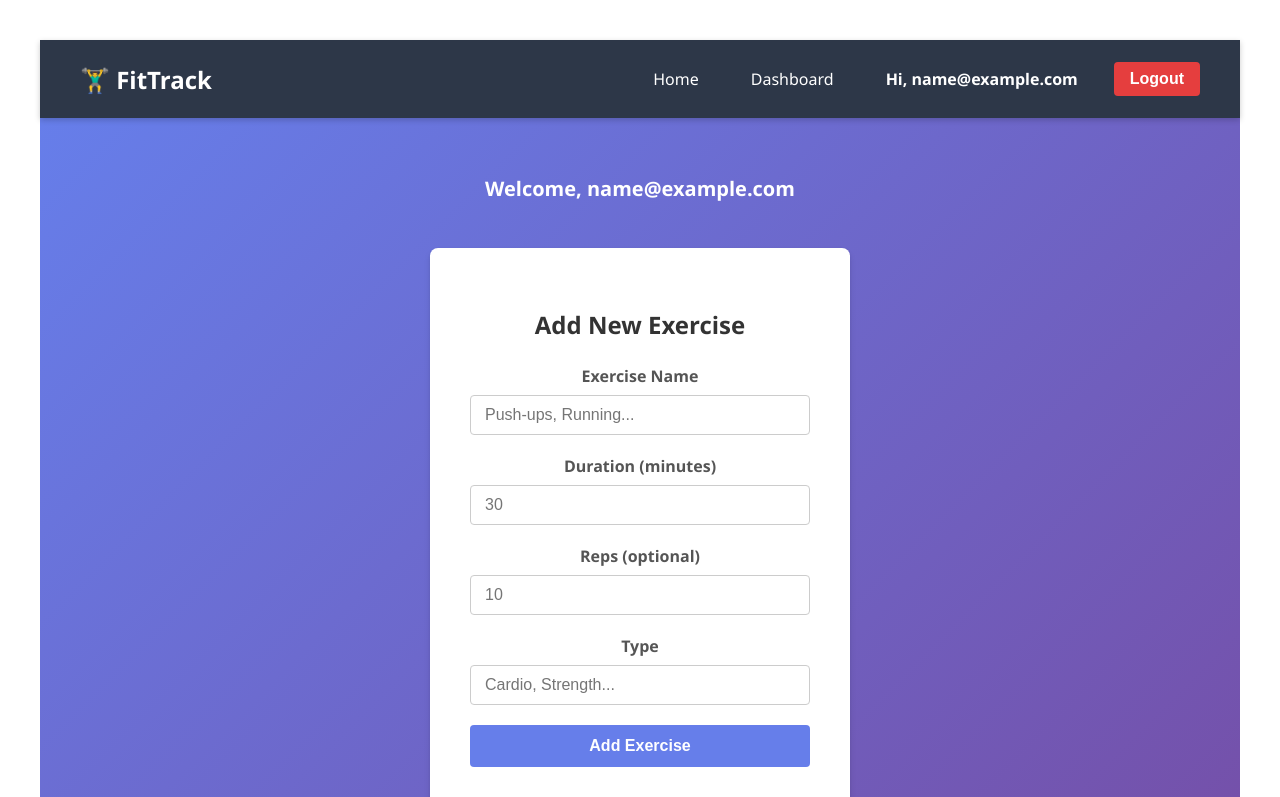
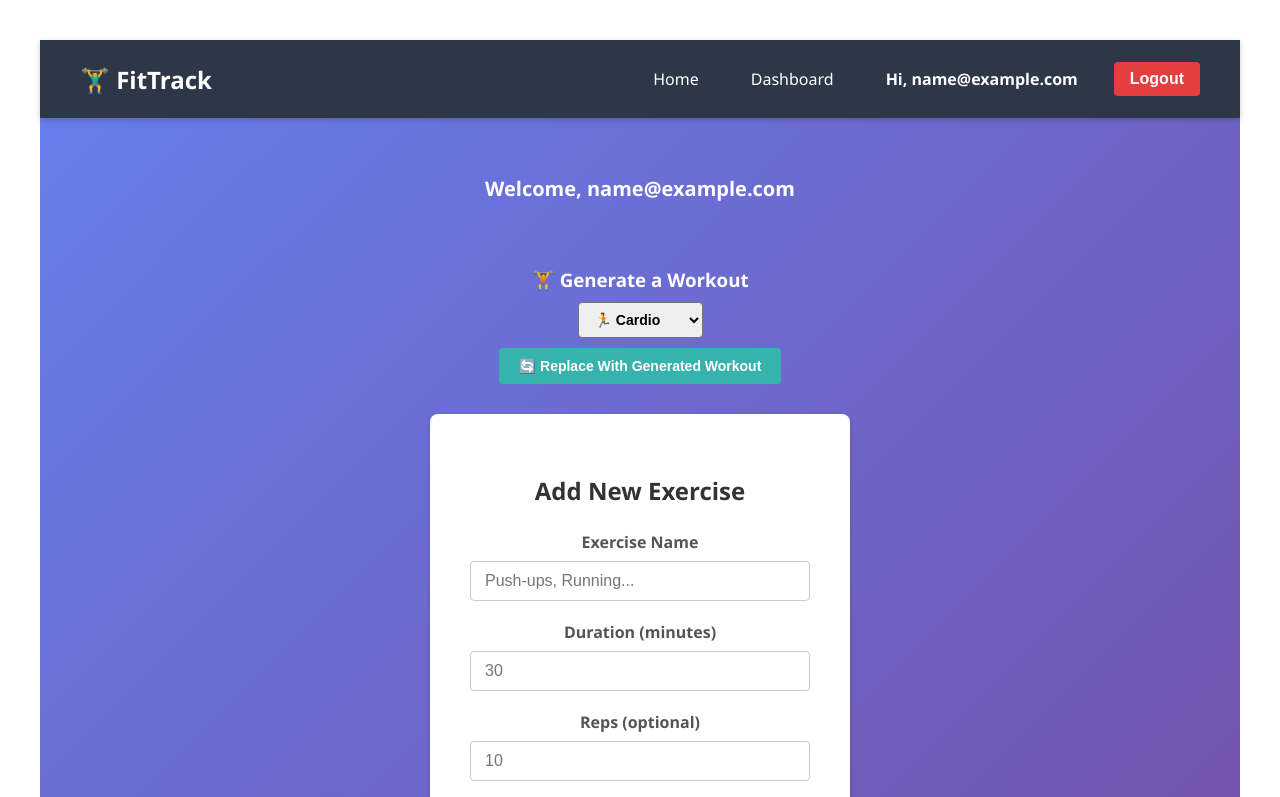
Before and after one commit to Topnivoda/Izpit-React, a React (Vite) app: page /dashboard in a window 1280 px wide. Shown: the top 797 px of the page. Built offline with nearby package versions, Linux system fonts and the light colour scheme; data requests are answered from the project's data file; sample sign-in values are in the browser's storage.

Commit message:
button za generirane na workout spored izbran model ot dropdown menu, chekbox na uprajneniqta v lista i malko emojita xd

```diff
--- a/db.json
+++ b/db.json
@@ -16,14 +16,5 @@
       "password": "332332"
     }
   ],
-  "exercises": [
-    {
-      "id": "b955",
-      "name": "Pull ups",
-      "duration": 2,
-      "reps": 10,
-      "type": "strength",
-      "userId": "db3c"
-    }
-  ]
+  "exercises": []
 }
--- a/src/components/exerciselist.jsx
+++ b/src/components/exerciselist.jsx
@@ -1,14 +1,29 @@
-export default function ExerciseList({ exercises }) {
+export default function ExerciseList({ exercises, onToggleComplete }) {
   return (
     <div style={styles.listCard}>
       <h2 style={styles.title}>Your Exercises</h2>
       {exercises.length === 0 && <p>No exercises added yet.</p>}
       {exercises.map((ex) => (
-        <div key={ex.id} style={styles.item}>
-          <strong>{ex.name}</strong><br />
-          Duration: {ex.duration} min<br />
-          Reps: {ex.reps || "N/A"}<br />
-          Type: {ex.type}
+        <div key={ex.id} style={{
+          ...styles.item,
+          ...(ex.completed ? styles.completedItem : {})
+        }}>
+          <label style={styles.checkboxLabel}>
+            <input
+              type="checkbox"
+              checked={!!ex.completed}
+              onChange={() => onToggleComplete(ex)}
+              style={styles.checkbox}
+            />
+            <span style={{ textDecoration: ex.completed ? "line-through" : "none" }}>
+              <strong>{ex.name}</strong>
+            </span>
+          </label>
+          <div style={styles.details}>
+            Duration: {ex.duration || "N/A"}<br />
+            Reps: {ex.reps || "N/A"}<br />
+            Type: {ex.type}
+          </div>
         </div>
       ))}
     </div>
@@ -38,4 +53,22 @@ const styles = {
     color: "#333",
     fontWeight: "600",
   },
+  completedItem: {
+    color: "#888",
+  },
+  checkboxLabel: {
+    display: "flex",
+    alignItems: "center",
+    gap: "10px",
+    cursor: "pointer",
+  },
+  checkbox: {
+    transform: "scale(1.2)",
+    cursor: "pointer",
+  },
+  details: {
+    marginTop: "5px",
+    fontSize: "14px",
+    fontWeight: "normal",
+  },
 };
--- a/src/pages/dashboard.jsx
+++ b/src/pages/dashboard.jsx
@@ -8,6 +8,7 @@ export default function Dashboard() {
   const [exercises, setExercises] = useState([]);
   const [loading, setLoading] = useState(true);
   const [error, setError] = useState(null);
+  const [selectedWorkoutType, setSelectedWorkoutType] = useState("cardio");
   const navigate = useNavigate();
 
   const userId = localStorage.getItem("userId");
@@ -31,12 +32,16 @@ export default function Dashboard() {
       });
   }, [userId, navigate]);
 
-  const handleAdd = (newExercise) => {
-    const exerciseWithUser = { ...newExercise, userId };
-    setExercises((prev) => [...prev, exerciseWithUser]);
+  const handleAdd = async (newExercise) => {
+    const exerciseWithUser = { ...newExercise, userId, completed: false };
+    try {
+      const res = await axios.post("http://localhost:3001/exercises", exerciseWithUser);
+      setExercises((prev) => [...prev, res.data]);
+    } catch {
+      setError("Failed to add exercise");
+    }
   };
 
-  // Delete all exercises for the user
   const handleClearAll = async () => {
     try {
       await Promise.all(
@@ -50,7 +55,6 @@ export default function Dashboard() {
     }
   };
 
-  // Delete last exercise
   const handleDeleteLast = async () => {
     if (exercises.length === 0) return;
     const lastExercise = exercises[exercises.length - 1];
@@ -63,6 +67,62 @@ export default function Dashboard() {
     }
   };
 
+  const handleToggleComplete = async (exercise) => {
+    try {
+      const updated = { ...exercise, completed: !exercise.completed };
+      await axios.put(`http://localhost:3001/exercises/${exercise.id}`, updated);
+      setExercises((prev) =>
+        prev.map((ex) => (ex.id === exercise.id ? updated : ex))
+      );
+    } catch {
+      setError("Failed to update exercise completion");
+    }
+  };
+
+  const predefinedWorkouts = {
+    cardio: [
+      { name: "🏃 Jumping Jacks", duration: "3 mins", type: "Cardio" },
+      { name: "🤸 Burpees", reps: "15", sets: "3", type: "Cardio" },
+      { name: "⛰️ Mountain Climbers", reps: "20", sets: "3", type: "Cardio" },
+    ],
+    strength: [
+      { name: "💪 Push-ups", reps: "10", sets: "3", type: "Strength" },
+      { name: "🏋️ Squats", reps: "15", sets: "3", type: "Strength" },
+      { name: "🦵 Lunges", reps: "10", sets: "3", type: "Strength" },
+    ],
+    hybrid: [
+      { name: "🔁 Jump Rope", duration: "2 mins", type: "Hybrid" },
+      { name: "💪 Push-ups", reps: "10", sets: "2", type: "Hybrid" },
+      { name: "🏋️ Squats", reps: "15", sets: "2", type: "Hybrid" },
+    ],
+  };
+
+  const handleGenerateWorkout = async () => {
+    const newWorkout = predefinedWorkouts[selectedWorkoutType].map((ex) => ({
+      ...ex,
+      userId,
+      completed: false,
+    }));
+
+    try {
+      await Promise.all(
+        exercises.map((ex) =>
+          axios.delete(`http://localhost:3001/exercises/${ex.id}`)
+        )
+      );
+
+      const savedExercises = await Promise.all(
+        newWorkout.map((exercise) =>
+          axios.post("http://localhost:3001/exercises", exercise)
+        )
+      );
+      const added = savedExercises.map((res) => res.data);
+      setExercises(added);
+    } catch {
+      setError("Failed to generate workout");
+    }
+  };
+
   if (loading) return <p>Loading exercises...</p>;
   if (error) return <p>{error}</p>;
 
@@ -71,16 +131,34 @@ export default function Dashboard() {
       <div style={styles.header}>
         <h2 style={styles.welcome}>Welcome, {userEmail}</h2>
       </div>
+
+      <div style={styles.generator}>
+        <h3 style={{ color: "white", marginBottom: "10px" }}>🏋️ Generate a Workout</h3>
+        <select
+          value={selectedWorkoutType}
+          onChange={(e) => setSelectedWorkoutType(e.target.value)}
+          style={styles.select}
+        >
+          <option value="cardio">🏃 Cardio</option>
+          <option value="strength">💪 Strength</option>
+          <option value="hybrid">⚡ Hybrid</option>
+        </select>
+        <button onClick={handleGenerateWorkout} style={styles.generateButton}>
+          🔄 Replace With Generated Workout
+        </button>
+      </div>
+
       <AddExerciseForm onAdd={handleAdd} />
+
       <div style={styles.listSection}>
-        <ExerciseList exercises={exercises} />
+        <ExerciseList exercises={exercises} onToggleComplete={handleToggleComplete} />
         {exercises.length > 0 && (
           <>
             <button onClick={handleClearAll} style={styles.clearButton}>
-              Clear All
+              ❌ Clear All
             </button>
             <button onClick={handleDeleteLast} style={styles.deleteLastButton}>
-              Delete Last
+              ⏪ Delete Last
             </button>
           </>
         )}
@@ -106,6 +184,29 @@ const styles = {
   welcome: {
     fontSize: "20px",
     fontWeight: "bold",
+  },
+  generator: {
+    display: "flex",
+    flexDirection: "column",
+    alignItems: "center",
+    marginBottom: "30px",
+  },
+  select: {
+    padding: "8px 12px",
+    marginBottom: "10px",
+    borderRadius: "4px",
+    fontSize: "14px",
+    fontWeight: "bold",
+  },
+  generateButton: {
+    padding: "10px 20px",
+    backgroundColor: "#38b2ac",
+    color: "white",
+    border: "none",
+    borderRadius: "4px",
+    fontWeight: "bold",
+    cursor: "pointer",
+    fontSize: "14px",
   },
   listSection: {
     display: "flex",
```
